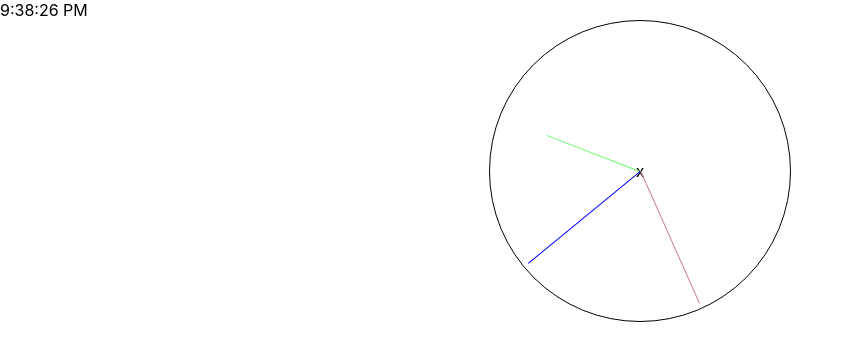
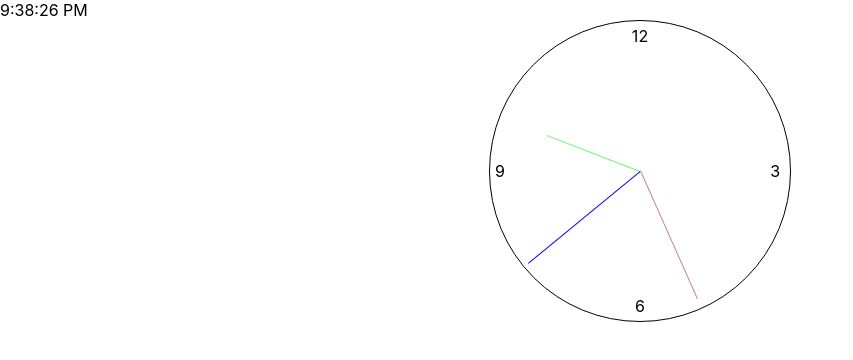
Before and after one commit to sprajams/analog-clock, a React (Create React App) app: page / in a window 1280 px wide. Shown: the top 360 px of the page, without its empty margins (0-853 px from the left). Built offline with nearby package versions, Linux system fonts and the light colour scheme.

Commit message:
watch number placement

```diff
--- a/src/components/Clock/index.jsx
+++ b/src/components/Clock/index.jsx
@@ -8,7 +8,13 @@ function Clock({ hours, minutes, seconds }) {
   return (
     <div className={styles.wrap}>
       <div className={styles.outline}>
-        <div>x</div>
+        {/* <div>x</div> */}
+        <div>
+          <div className={styles.twelve}>12</div>
+          <div className={styles.three}>3</div>
+          <div className={styles.six}>6</div>
+          <div className={styles.nine}>9</div>
+        </div>
       </div>
       <div
         className={clsx(styles.hour, styles.hand)}
--- a/src/components/Clock/styles.module.scss
+++ b/src/components/Clock/styles.module.scss
@@ -11,8 +11,10 @@
   display: flex;
   justify-content: center;
   align-items: center;
+  position: relative;
 }
 
+// watch hands
 .hour {
   height: 100px;
   width: 1px;
@@ -24,14 +26,39 @@
   background: blue;
 }
 .second {
-  height: 145px;
+  height: 140px;
   width: 1px;
   background: rgb(197, 132, 146);
 }
-
 .hand {
   position: absolute;
   bottom: 50%;
   left: 50%;
   transform-origin: bottom;
 }
+
+// numbers on the clock
+.twelve {
+  position: absolute;
+  top: 5px;
+  left: 50%;
+  transform: translate(-50%, 0);
+}
+.three {
+  position: absolute;
+  top: 50%;
+  right: 5px;
+  transform: translate(-50%, -50%);
+}
+.six {
+  position: absolute;
+  bottom: 5px;
+  left: 50%;
+  transform: translate(-50%, 0);
+}
+.nine {
+  position: absolute;
+  top: 50%;
+  left: 10px;
+  transform: translate(-50%, -50%);
+}
```
